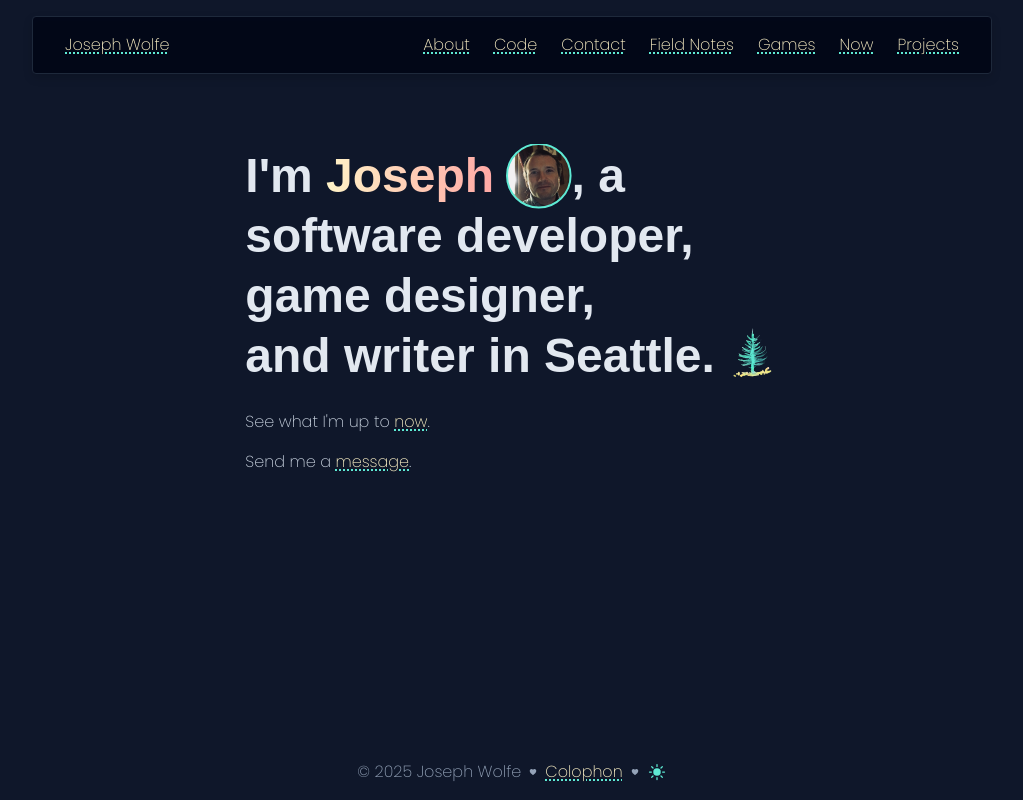
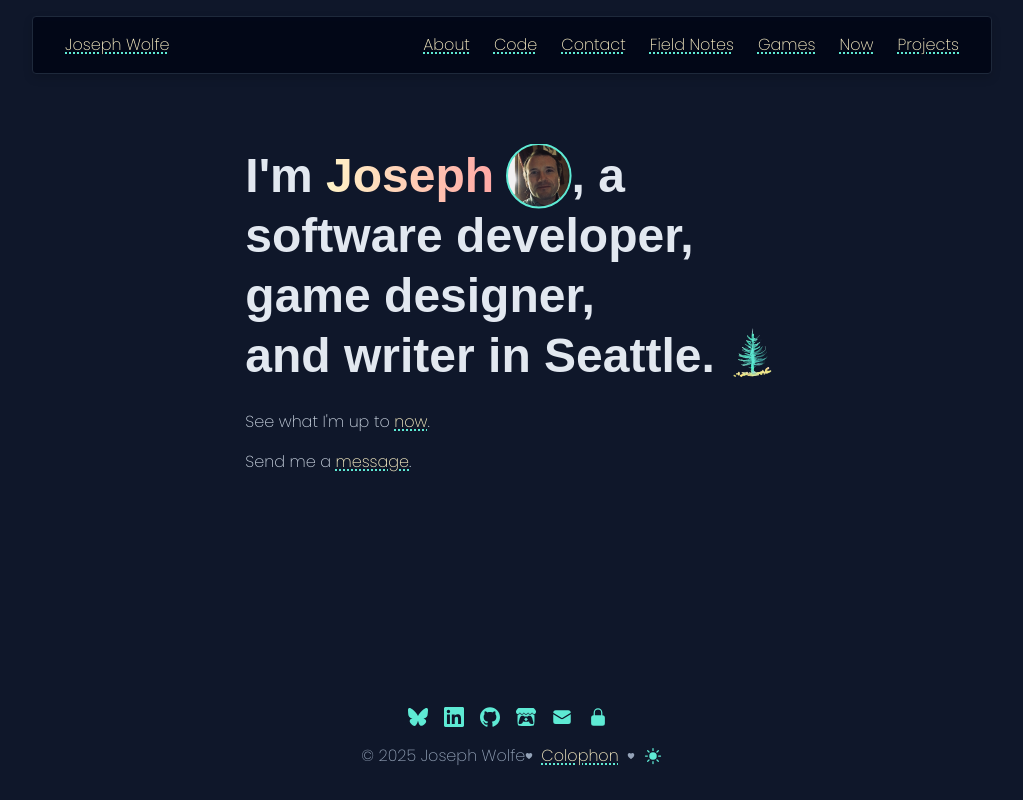
Before and after one commit to CharmedSatyr/personal-website, a Next.js app: page / in a window 1280 px wide. Shown: the whole page, without its empty margins (128-1151 px from the left). Built offline with nearby package versions, Linux system fonts and the light colour scheme; a web font is replaced by a local one.

Commit message:
Add socials container to footer

```diff
--- a/app/page.tsx
+++ b/app/page.tsx
@@ -1,6 +1,7 @@
 import Link from "next/link";
 
 import ProfileWithBorder from "@/components/profile-with-border";
+import SocialsContainer from "@/components/socials-container";
 import TreeImage from "@/components/tree-image";
 
 const words = [
--- a/components/footer/static-footer.tsx
+++ b/components/footer/static-footer.tsx
@@ -3,20 +3,22 @@ import ThemeSwitch from "@/components/theme-switch";
 import siteMetadata from "@/data/site-metadata";
 import { HeartIcon } from "@heroicons/react/24/solid";
 
+import SocialsContainer from "../socials-container";
+
 const StaticFooter = () => {
 	return (
-		<footer className="dark:text-primary-400 flex w-screen items-center justify-center space-x-2 px-8 py-4 text-sm text-nowrap md:text-base">
+		<footer className="dark:text-primary-400 flex w-screen flex-col items-center justify-center space-x-2 px-8 py-4 text-sm text-nowrap md:text-base">
 			<section>
-				{`© ${new Date().getFullYear()}`} {siteMetadata.author}
+				<SocialsContainer />
 			</section>
 
-			<HeartIcon className="size-2" />
-
-			<Link href="/colophon">Colophon</Link>
-
-			<HeartIcon className="size-2" />
-
-			<ThemeSwitch />
+			<section className="flex w-screen items-center justify-center space-x-2 px-8 py-4">
+				{`© ${new Date().getFullYear()}`} {siteMetadata.author}
+				<HeartIcon className="size-2" />
+				<Link href="/colophon">Colophon</Link>
+				<HeartIcon className="size-2" />
+				<ThemeSwitch />
+			</section>
 		</footer>
 	);
 };
--- /dev/null
+++ b/components/socials-container.tsx
@@ -0,0 +1,48 @@
+import Link from "next/link";
+
+import { Bluesky, GitHub, Itchio, LinkedIn } from "@/components/icons/social";
+import siteMetadata from "@/data/site-metadata";
+import { EnvelopeIcon, LockClosedIcon } from "@heroicons/react/24/solid";
+
+const SocialsContainer = () => {
+	return (
+		<ol className="flex w-full justify-center gap-4">
+			<li>
+				<Link href={siteMetadata.bluesky}>
+					<Bluesky className="text-accent dark:text-dark-accent inline h-5 w-5 hover:scale-105" />{" "}
+				</Link>
+			</li>
+			<li>
+				<Link href={siteMetadata.linkedin}>
+					<LinkedIn className="text-accent dark:text-dark-accent inline h-5 w-5 hover:scale-105" />{" "}
+				</Link>
+			</li>
+
+			<li>
+				<Link href={siteMetadata.github}>
+					<GitHub className="text-accent dark:text-dark-accent inline h-5 w-5 hover:scale-105" />{" "}
+				</Link>
+			</li>
+
+			<li>
+				<Link href={siteMetadata.itchio}>
+					<Itchio className="text-accent dark:text-dark-accent inline h-5 w-5 hover:scale-105" />{" "}
+				</Link>
+			</li>
+
+			<li>
+				<Link href="/contact">
+					<EnvelopeIcon className="text-accent dark:text-dark-accent inline h-5 w-5 hover:scale-105" />{" "}
+				</Link>
+			</li>
+
+			<li>
+				<Link href="https://keys.openpgp.org/vks/v1/by-fingerprint/4BFDEC92BE41B3E455B8595206DC90228603707A">
+					<LockClosedIcon className="text-accent dark:text-dark-accent inline size-5 hover:scale-105" />{" "}
+				</Link>
+			</li>
+		</ol>
+	);
+};
+
+export default SocialsContainer;
```
